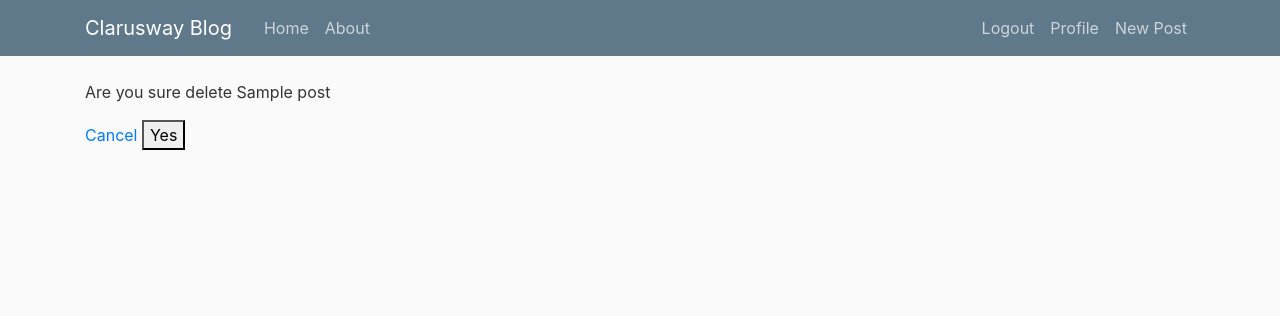
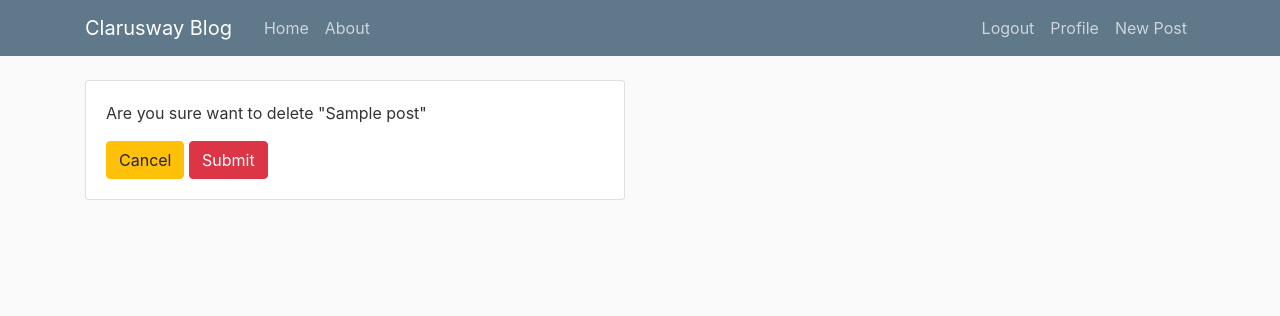
Before and after one commit to slmnkankal/django_blog_project, a Django app: a page that uses app/templates/app/post_delete.html in a window 1280 px wide. Shown: the top 316 px of the page. Run offline with Django 4.2, Linux system fonts and the light colour scheme; a user stored in the database is signed in; tables that the repository leaves empty hold one stand-in row (values such as "Sample post"); some libraries are stand-ins or nearby versions.

Commit message:
templates with bootstrap

```diff
--- a/app/templates/app/post_delete.html
+++ b/app/templates/app/post_delete.html
@@ -1,12 +1,19 @@
 {% extends "app/base.html" %}
-
+{% load static %}
 {% block content %}
 
-<p>Are you sure delete {{ object.title }}</p>
-<form action="" method="POST">
-    {% csrf_token %}
-    <a href="{% url 'app:list' %}">Cancel</a>
-    <button type="submit">Yes</button>
-</form>
+<div class="row mt-5">
+    <div class="col-md-6">
+        <div class="card card-body">
+            <p>Are you sure want to delete "{{object}}"</p>
 
-{% endblock content %}
+            <form action="" method="POST">
+                {% csrf_token %}
+                <a href="{% url 'app:list' %}" class="btn btn-warning">Cancel</a>
+                <input type="submit" class="btn btn-danger" name="Confirm">
+            </form>
+        </div>
+    </div>
+</div>
+
+{% endblock %}
--- a/app/views.py
+++ b/app/views.py
@@ -68,7 +68,7 @@ def post_delete(request, slug):
     obj = Post.objects.get(slug=slug)
     # obj = Post.objects.get(pk=pk)
 
-    if (request.user.id != obj.author.id):
+    if request.user != obj.author:
         # return HTTPResponse("You are not authorized!")
         return redirect('app:list')
 
```
Also changed, not shown: app/templates/app/post_create.html (+11 -6 lines), app/templates/app/post_detail.html (+2 -33 lines), app/templates/app/post_update.html (+13 -6 lines).
